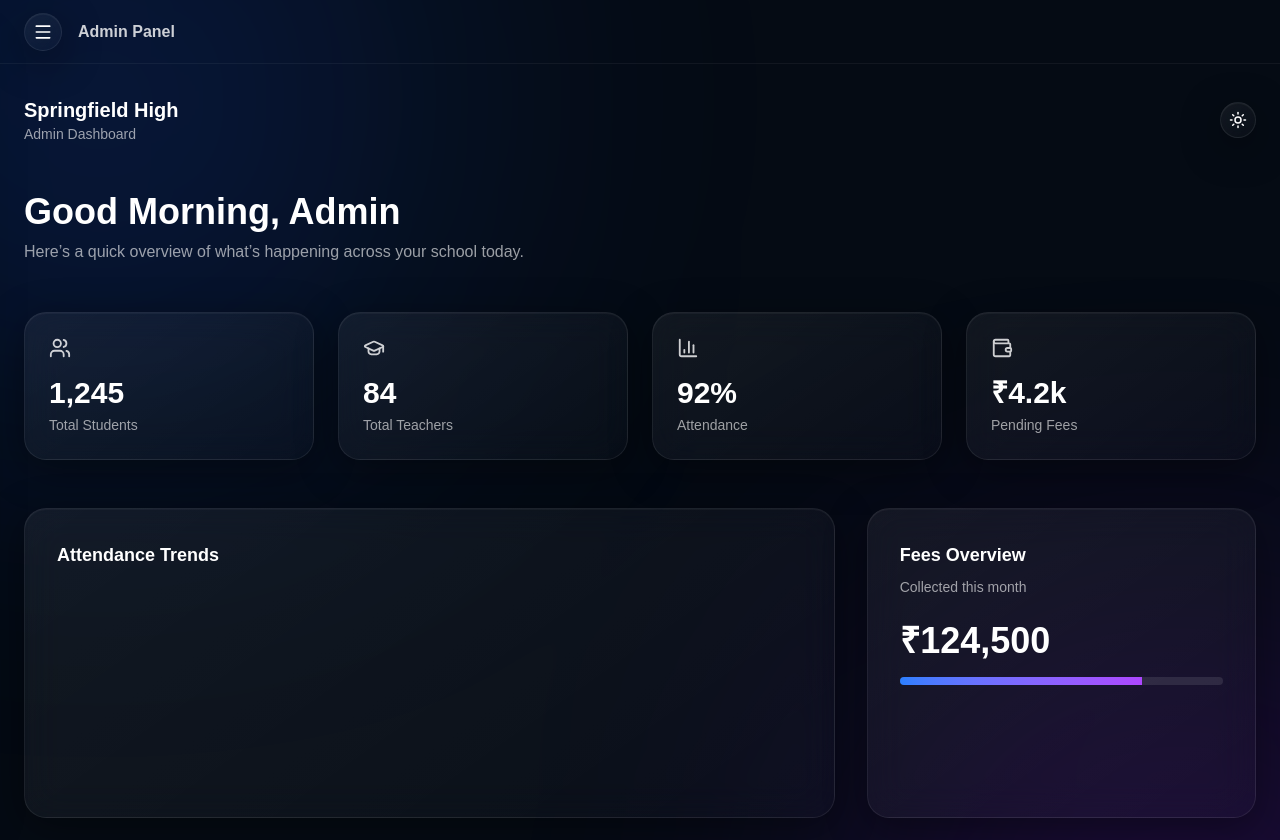
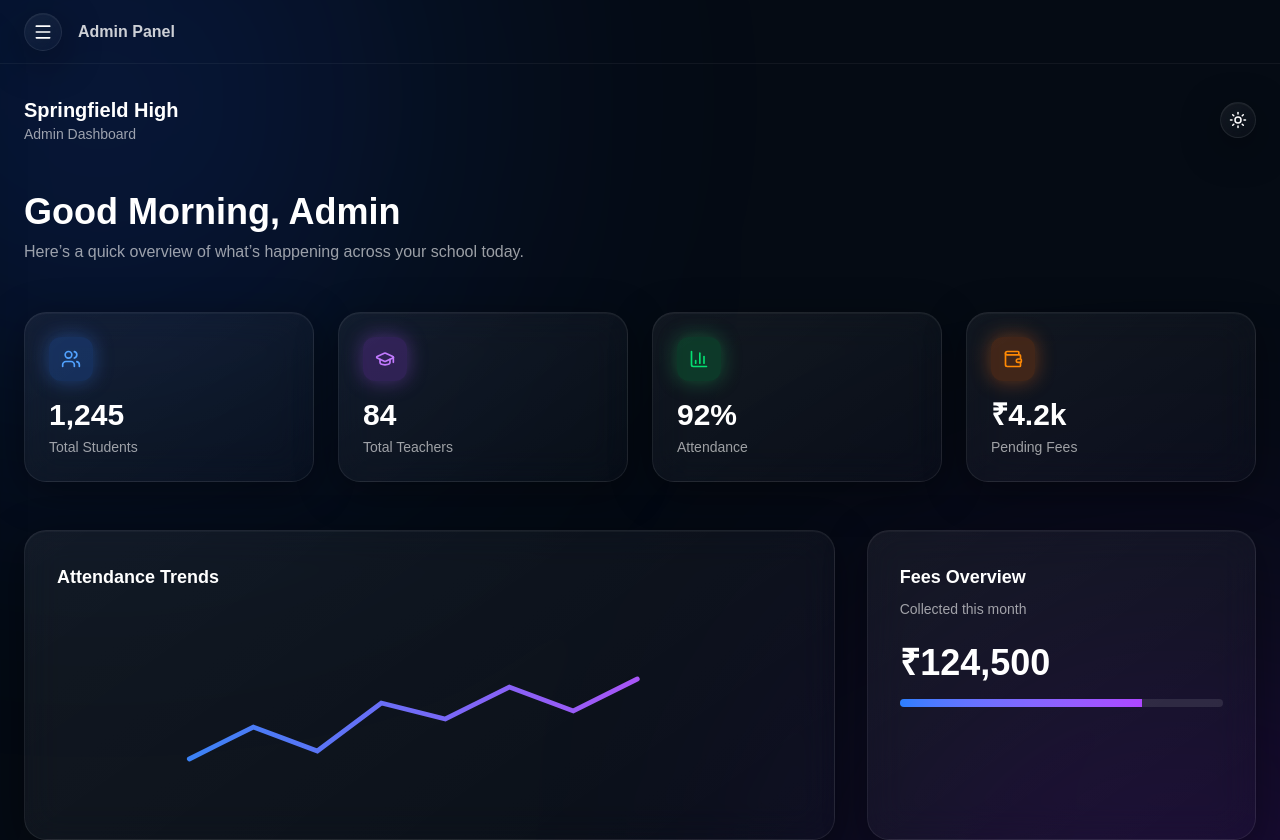
Before and after one commit to tausif1320/school-web, a Next.js app: page /admin/dashboard in a window 1280 px wide. Shown: the top 840 px of the page. Built offline with nearby package versions, Linux system fonts and the light colour scheme.

Commit message:
Fixed the glow and role selection

```diff
--- a/src/app/admin/dashboard/page.tsx
+++ b/src/app/admin/dashboard/page.tsx
@@ -84,6 +84,13 @@ export default function AdminDashboard() {
         <div className="glass p-8 lg:col-span-2 transition hover:-translate-y-[2px] hover:shadow-xl hover:shadow-blue-500/10">
           <h3 className="text-lg font-semibold mb-6">Attendance Trends</h3>
           <svg viewBox="0 0 300 120" className="w-full h-48">
+            <defs>
+              <linearGradient id="trendGradient" x1="0" y1="0" x2="1" y2="0">
+                <stop offset="0%" stopColor="#3b82f6" />
+                <stop offset="100%" stopColor="#a855f7" />
+              </linearGradient>
+            </defs>
+
             <polyline
               fill="none"
               stroke="url(#trendGradient)"
@@ -118,24 +125,44 @@ export default function AdminDashboard() {
   );
 }
 
+/* ---------- Glow Cards ---------- */
+
 function StatCard({ title, value, color, Icon }: StatCardProps) {
+  const glow: Record<GlowColor, string> = {
+    blue: "bg-blue-500/20 text-blue-400 shadow-[0_0_20px_#3b82f660]",
+    purple: "bg-purple-500/20 text-purple-400 shadow-[0_0_20px_#a855f760]",
+    green: "bg-green-500/20 text-green-400 shadow-[0_0_20px_#22c55e60]",
+    orange: "bg-orange-500/20 text-orange-400 shadow-[0_0_20px_#f9731660]",
+  };
+
   return (
     <div className="glass p-6 transition-all duration-200 hover:-translate-y-[2px] hover:shadow-xl hover:shadow-blue-500/10">
-      <Icon size={22} className="mb-4 opacity-80" />
+      <div className={`w-11 h-11 rounded-xl flex items-center justify-center mb-4 ${glow[color]}`}>
+        <Icon size={20} />
+      </div>
       <h3 className="text-3xl font-bold">{value}</h3>
       <p className="opacity-60 text-sm mt-1">{title}</p>
     </div>
   );
 }
 
-function ActionItem({ title, subtitle, Icon, href }: ActionItemProps) {
+function ActionItem({ title, subtitle, color, Icon, href }: ActionItemProps) {
+  const glow: Record<GlowColor, string> = {
+    blue: "bg-blue-500/20 text-blue-400 shadow-[0_0_20px_#3b82f660]",
+    purple: "bg-purple-500/20 text-purple-400 shadow-[0_0_20px_#a855f760]",
+    green: "bg-green-500/20 text-green-400 shadow-[0_0_20px_#22c55e60]",
+    orange: "bg-orange-500/20 text-orange-400 shadow-[0_0_20px_#f9731660]",
+  };
+
   return (
     <Link
       href={href}
       className="glass p-6 flex justify-between items-center transition-all duration-200 hover:-translate-y-[2px] hover:shadow-xl hover:shadow-blue-500/10"
     >
       <div className="flex gap-4 items-center">
-        <Icon size={22} />
+        <div className={`w-11 h-11 rounded-xl flex items-center justify-center ${glow[color]}`}>
+          <Icon size={20} />
+        </div>
         <div>
           <p className="font-medium">{title}</p>
           <p className="opacity-60 text-sm">{subtitle}</p>
--- a/src/app/page.tsx
+++ b/src/app/page.tsx
@@ -32,18 +32,14 @@ export default function RoleSelectPage() {
         <div className="grid grid-cols-1 md:grid-cols-2 gap-6">
 
           {/* Admin */}
+          {/* Admin */}
 <Button
   ripple
   variant="secondary"
   onClick={() => router.push("/login/admin")}
-            className="
-              p-6 flex items-center justify-between gap-6 text-left w-full
-              transition-all duration-200
-              hover:-translate-y-[2px]
-              hover:shadow-xl hover:shadow-blue-500/10
-              active:translate-y-0
-            "
+  className="p-6 w-full transition-all duration-200 hover:-translate-y-[2px] hover:shadow-xl hover:shadow-blue-500/10"
 >
+  <div className="flex items-center justify-between gap-6 w-full">
     <div className="flex-1 space-y-3">
       <h2 className="text-xl font-semibold">Administrator</h2>
       <p className="text-sm text-slate-400">
@@ -53,37 +49,34 @@ export default function RoleSelectPage() {
 
     <img
       src="https://images.unsplash.com/photo-1587825140708-dfaf72ae4b04?q=80&w=500"
-              alt="Admin"
       className="w-28 h-28 rounded-xl object-cover flex-shrink-0"
     />
+  </div>
 </Button>
+
 
           {/* Teacher */}
 <Button
   ripple
   variant="secondary"
   onClick={() => router.push("/login/teacher")}
-            className="
-              p-6 flex items-center justify-between gap-6 text-left w-full
-              transition-all duration-200
-              hover:-translate-y-[2px]
-              hover:shadow-xl hover:shadow-blue-500/10
-              active:translate-y-0
-            "
+  className="p-6 w-full transition-all duration-200 hover:-translate-y-[2px] hover:shadow-xl hover:shadow-blue-500/10"
 >
+  <div className="flex items-center justify-between gap-6 w-full">
     <div className="flex-1 space-y-3">
-              <h2 className="text-xl font-semibold">Teacher</h2>
+      <h2 className="text-xl font-semibold">Administrator</h2>
       <p className="text-sm text-slate-400">
-                Manage classes, grade assignments, and track attendance.
+        Full access to system configuration and user management.
       </p>
     </div>
 
     <img
       src="https://images.unsplash.com/photo-1524995997946-a1c2e315a42f?q=80&w=500"
-              alt="Teacher"
       className="w-28 h-28 rounded-xl object-cover flex-shrink-0"
     />
+  </div>
 </Button>
+
         </div>
 
         {/* Footer */}
```
Lines whose indentation alone changed are shown as unchanged.
